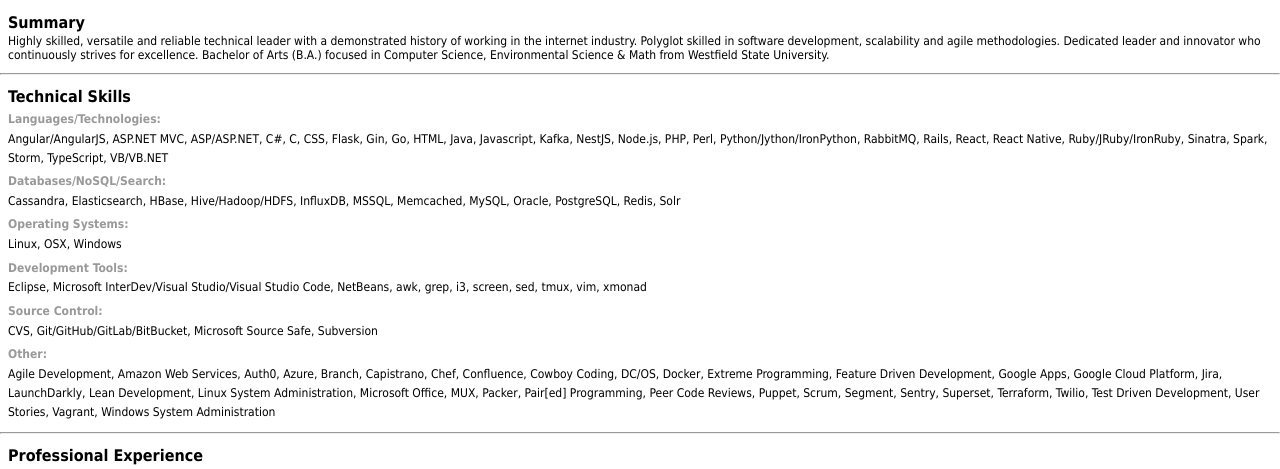
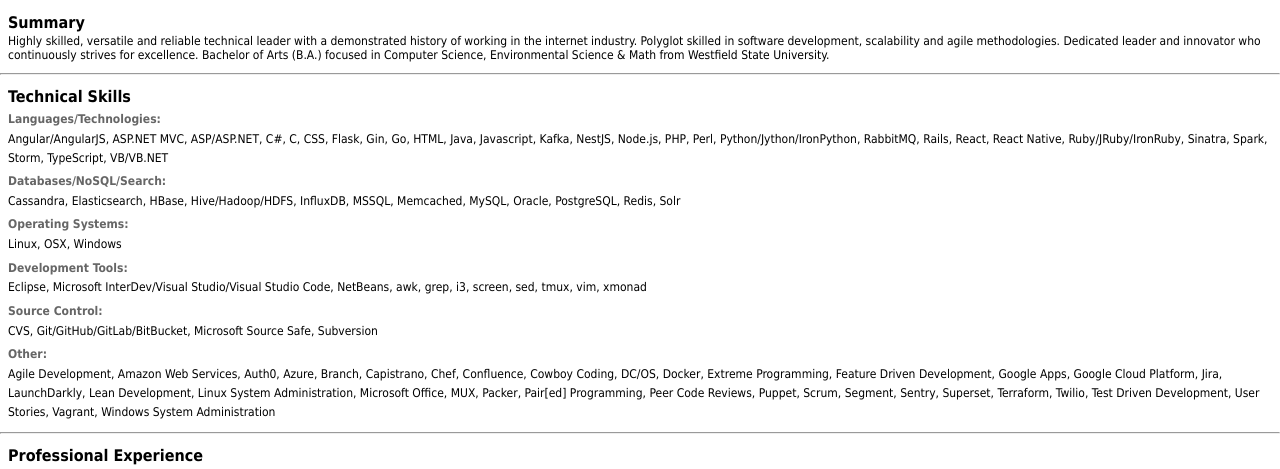
Before and after one commit to jzaleski/resume, a Python web app: template templates/index.html in a window 1280 px wide. Shown: the part 42-511 px from the top of the page. Run offline with Jinja, Linux system fonts and the light colour scheme; the template is opened without the code that fills it, so the values that code supplies are empty.

Commit message:
Address WCAG 2 Level AA accessibility violations

```diff
--- a/templates/index.html
+++ b/templates/index.html
@@ -114,7 +114,7 @@
       }
 
       .qualification_bucket {
-        color: #999;
+        color: #666;
       }
 
       .small_spacer {
```
